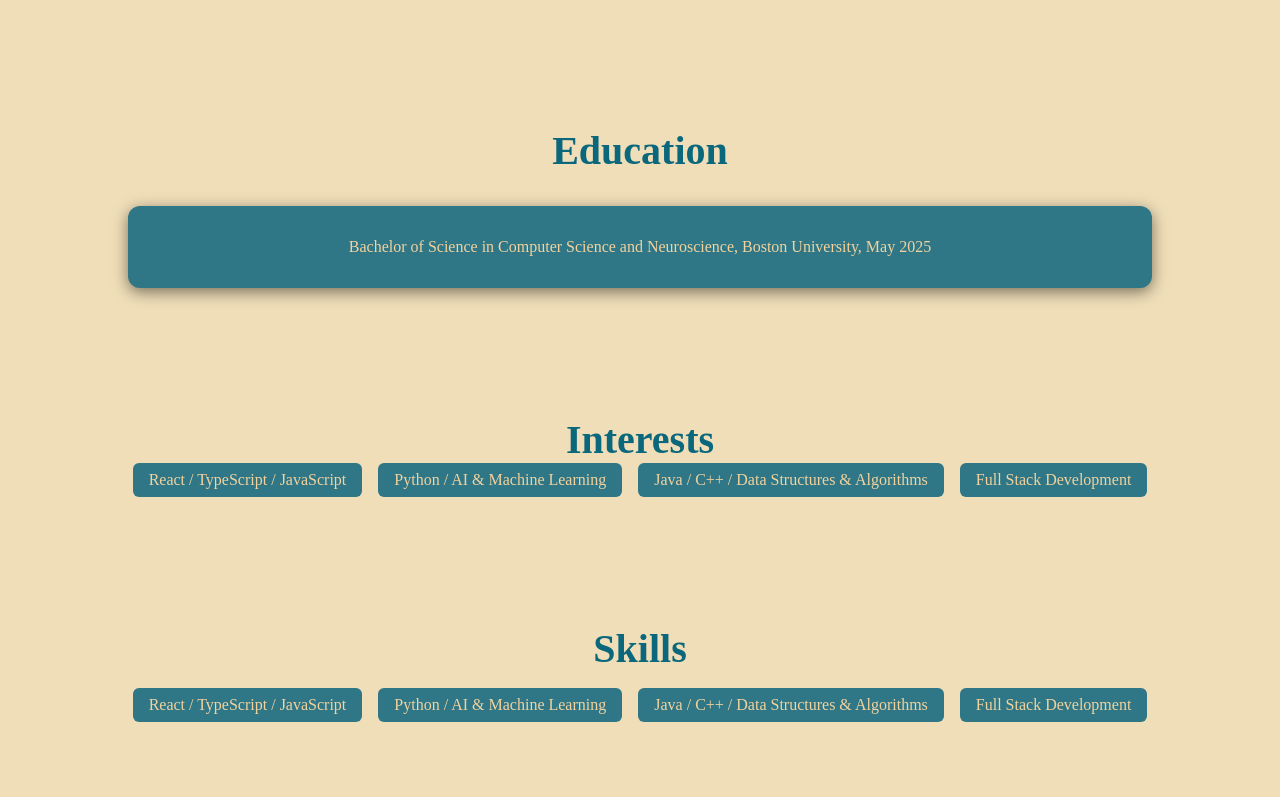
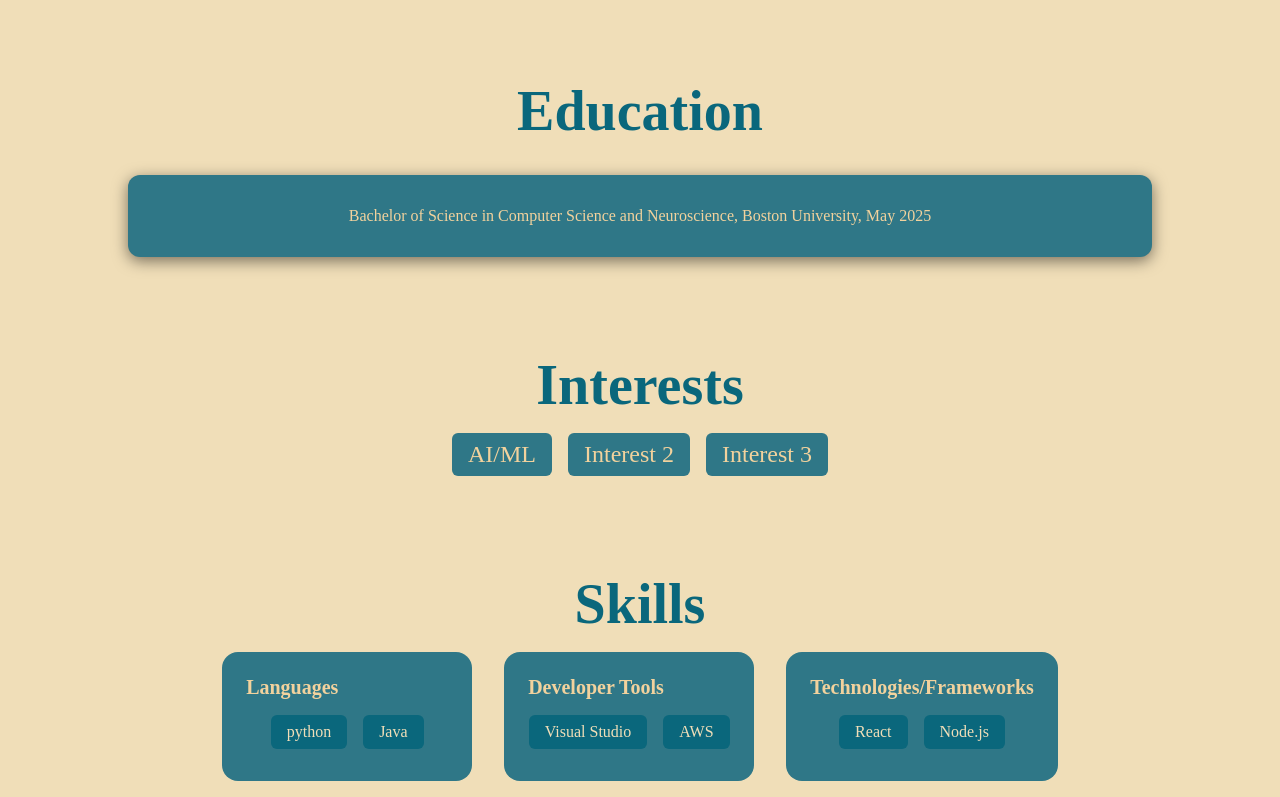
Before and after one commit to vedachari/vedachari.github.io, a React (Vite) app: page / in a window 1280 px wide. Shown: the part 403-1200 px from the top of the page. Built offline with nearby package versions, Linux system fonts and the light colour scheme.

Commit message:
decoupled skills and interests

```diff
--- a/src/App.css
+++ b/src/App.css
@@ -10,10 +10,13 @@
   }
 #root {
   max-width: 100%;
-  max-height: 100vh;
+  max-height: 100%;
   margin: 0 auto;
   text-align: center;
   background-color: #ffffff;
+}
+* {
+  box-sizing: border-box;
 }
 
 .logo {
@@ -54,6 +57,10 @@
 
 html, body {
   scroll-behavior: smooth;
+  margin: 0;
+  padding: 0;
+  height: 100%;
+
 }
 
 /* .page-container {
@@ -61,8 +68,5 @@ html, body {
   overflow-x: hidden;
 } */
 section {
-  margin-bottom: 4rem; /* space after each section */
+  margin-bottom: 1rem; /* space after each section */
 }
-section:last-of-type {
-  margin-bottom: 2rem; /* less space after last section */
-}
--- /dev/null
+++ b/src/data/interestsData.ts
@@ -0,0 +1,15 @@
+export interface Interest {
+  name: string;
+}
+
+export const interests: Interest[] = [
+  {
+    name: "AI/ML"
+  },
+  {
+    name: "Interest 2"
+  },
+  {
+    name: "Interest 3"
+  },
+];
--- /dev/null
+++ b/src/data/skillsData.ts
@@ -0,0 +1,19 @@
+export interface SkillType {
+  name: string;
+  skills: string[];
+}
+
+export const skills: SkillType[] = [
+  {
+    name: "Languages",
+    skills: ["python","Java" ]
+  },
+  {
+    name: "Developer Tools",
+    skills: ["Visual Studio","AWS" ]
+  },
+  {
+    name: "Technologies/Frameworks",
+    skills: ["React","Node.js" ]
+  },
+];
--- a/src/pages/Interests.tsx
+++ b/src/pages/Interests.tsx
@@ -1,20 +1,20 @@
-// src/pages/Home.tsx
 import React from "react";
+import { interests } from "../data/interestsData"; // adjust the path if needed
 import "../styles/Interests.css";
-import Box from "../components/Box";
 
-const Interests: React.FC = () => {
+const Skills: React.FC = () => {
   return (
-      <div id="interests" className="home-interests">
+    <div id="interests" className="home-interests">
+      <div className="interests-container">
         <h2 className="interests-title">Interests</h2>
         <ul className="interests-list">
-          <li>React / TypeScript / JavaScript</li>
-          <li>Python / AI & Machine Learning</li>
-          <li>Java / C++ / Data Structures & Algorithms</li>
-          <li>Full Stack Development</li>
+          {interests.map((category) => (
+            <li>{category.name}</li>
+        ))}
         </ul>
       </div>
+    </div>
   );
 };
 
-export default Interests;
+export default Skills;
--- a/src/pages/Skills.tsx
+++ b/src/pages/Skills.tsx
@@ -1,18 +1,24 @@
-// src/pages/Home.tsx
 import React from "react";
+import { skills } from "../data/skillsData"; // adjust the path if needed
 import "../styles/Skills.css";
 
 const Skills: React.FC = () => {
   return (
     <div id="skills" className="home-skills">
-        <h2 className="skills-title">Skills</h2>
-        <ul className="skills-list">
-          <li>React / TypeScript / JavaScript</li>
-          <li>Python / AI & Machine Learning</li>
-          <li>Java / C++ / Data Structures & Algorithms</li>
-          <li>Full Stack Development</li>
-        </ul>
+      <h2 className="skills-title">Skills</h2>
+      <div className="skills-container">
+        {skills.map((category, index) => (
+          <div key={index} className="skills-category">
+            <h3 className="skills-category-title">{category.name}</h3>
+            <ul className="skills-list">
+              {category.skills.map((skill, i) => (
+                <li key={i} className="skill-item">{skill}</li>
+              ))}
+            </ul>
+          </div>
+        ))}
       </div>
+    </div>
   );
 };
 
--- a/src/styles/Box.css
+++ b/src/styles/Box.css
@@ -6,7 +6,7 @@
   margin: 2rem auto;
   background-color: var(--primary-med);
   border-radius: 12px;
-  width: 80%; /* 60% width of the page → 20% margin on each side */
+  width: 80%; /* 80% width of the page → 10% margin on each side */
   min-width: 300px;
   text-align: center;
   box-shadow: 0 4px 15px rgba(0, 0, 0, 0.5);
--- a/src/styles/Contact.css
+++ b/src/styles/Contact.css
@@ -5,11 +5,11 @@
   display: flex;
   flex-direction: column;
   align-items: center;
-  min-height: calc(100vh - var(--navbar-height, 70px));
+  min-height: calc(var(--navbar-height));
 }
 
 .contact-title {
-  font-size: 2.5rem;
+  font-size: 3.5rem;
   font-weight: 700;
   text-align: center;
   color: var(--primary-dark);
--- a/src/styles/Education.css
+++ b/src/styles/Education.css
@@ -6,7 +6,7 @@
 }
 
 .education-title{
-  font-size: 2.5rem;
+  font-size: 3.5rem;
   font-weight: 700;
   text-align: center;
   color: var(--primary-dark);
--- a/src/styles/Interests.css
+++ b/src/styles/Interests.css
@@ -1,15 +1,22 @@
 .home-interests {
   /* padding: 6rem 2rem; */
+  display: flex;
+  flex-direction: column;
+  align-items: center;
+  margin: 2rem auto;
   text-align: center;
   color: var(--secondary-med);
   padding-top: var(--navbar-height);
+  width: 90%; /* 90% width of the page → 5% margin on each side */
+  min-width: 300px;
 }
 
 .interests-title{
-  font-size: 2.5rem;
+  font-size: 3.5rem;
   font-weight: 700;
   text-align: center;
   color: var(--primary-dark);
+  margin-bottom: 1rem;
 }
 
 .interests-list {
@@ -17,6 +24,7 @@
   display: flex;
   flex-wrap: wrap;
   justify-content: center;
+  font-size: 1.5rem;
   gap: 1rem;
 }
 
--- a/src/styles/Page.css
+++ b/src/styles/Page.css
@@ -2,7 +2,6 @@
 .page {
   background-color: var(--secondary-light);
   width: 100%;
-  min-height: 100%;
   margin: 0;
   padding: 0;
 }
--- a/src/styles/Projects.css
+++ b/src/styles/Projects.css
@@ -4,14 +4,13 @@
   padding-right: 100px;
   padding-top: var(--navbar-height);
   margin: 0 auto;
-  font-family: 'Inter', sans-serif;
   color: var(--priamry-dark);
 }
 
 
 /* Title styling */
 .projects-title {
-  font-size: 2.5rem;
+  font-size: 3.5rem;
   font-weight: 700;
   text-align: center;
   margin-bottom: 3rem;
--- a/src/styles/Skills.css
+++ b/src/styles/Skills.css
@@ -1,15 +1,21 @@
 /* Skills */
 .skills-title{
     color: var(--primary-dark);
-    font-size: 2.5rem;
+    font-size: 3.5rem;
     font-weight: 700;
     margin-bottom: 1rem;
     text-align: center;
 }
 .home-skills{
+  display: flex;
+  flex-direction: column;
+  align-items: center;
+  margin: 2rem auto;
   text-align: center;
   color: var(--secondary-med);
   padding-top: var(--navbar-height);
+  width: 90%; /* 90% width of the page → 5% margin on each side */
+  min-width: 300px;
 }
 .skills-list {
   list-style: none;
@@ -21,7 +27,35 @@
 }
 
 .skills-list li {
-  background-color: var(--primary-med);
+  background-color: var(--primary-dark);
   padding: 0.5rem 1rem;
   border-radius: 6px;
 }
+
+.skills-container {
+  display: flex;
+  flex-wrap: wrap;
+  justify-content: center;
+  gap: 2rem;
+}
+
+.skills-category {
+  background-color: var(--primary-med);
+  color: var(--secondary-light);
+  padding: 1.5rem;
+  border-radius: 1rem;
+  min-width: 250px;
+  text-align: left;
+}
+
+.skills-category-title {
+  font-size: 1.25rem;
+  font-weight: bold;
+  margin-bottom: 1rem;
+  color: var(--secondary-med);
+}
+
+.skill-item {
+  font-size: 1rem;
+  margin-bottom: 0.5rem;
+}
```
